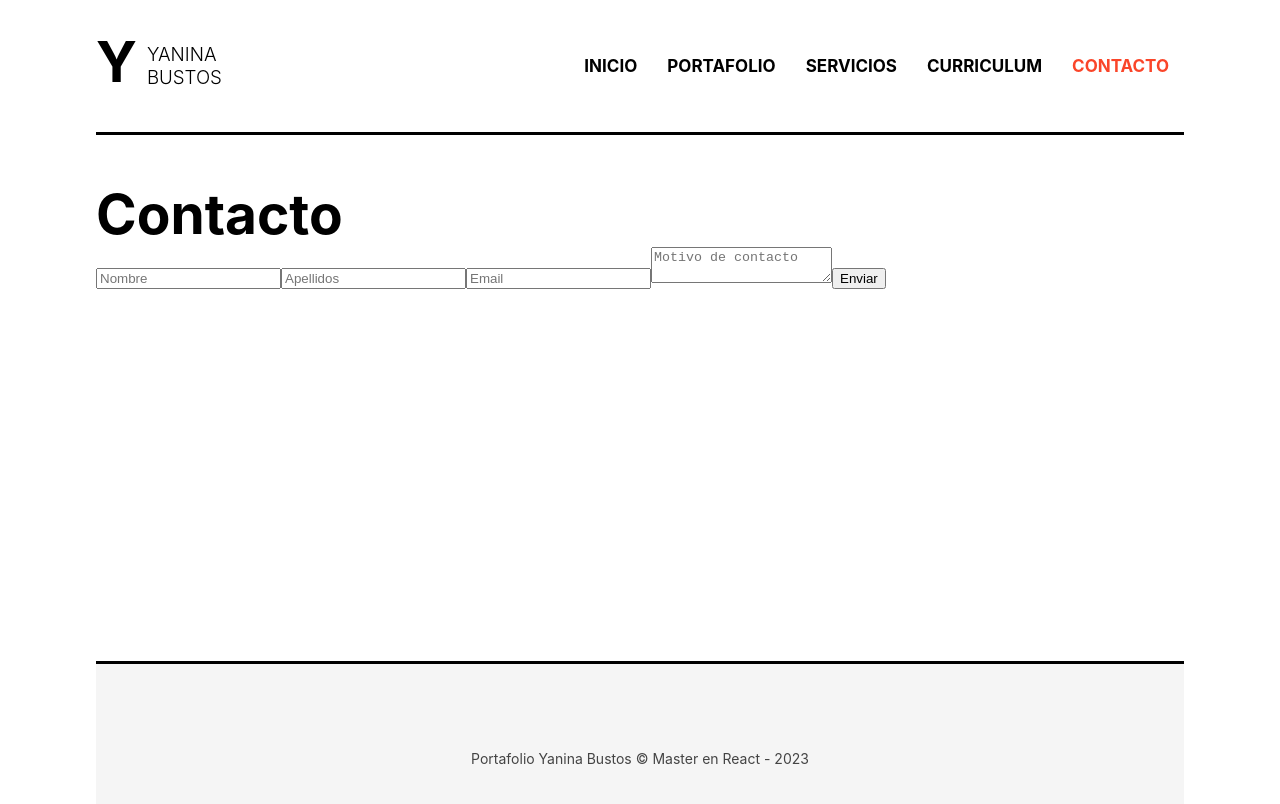
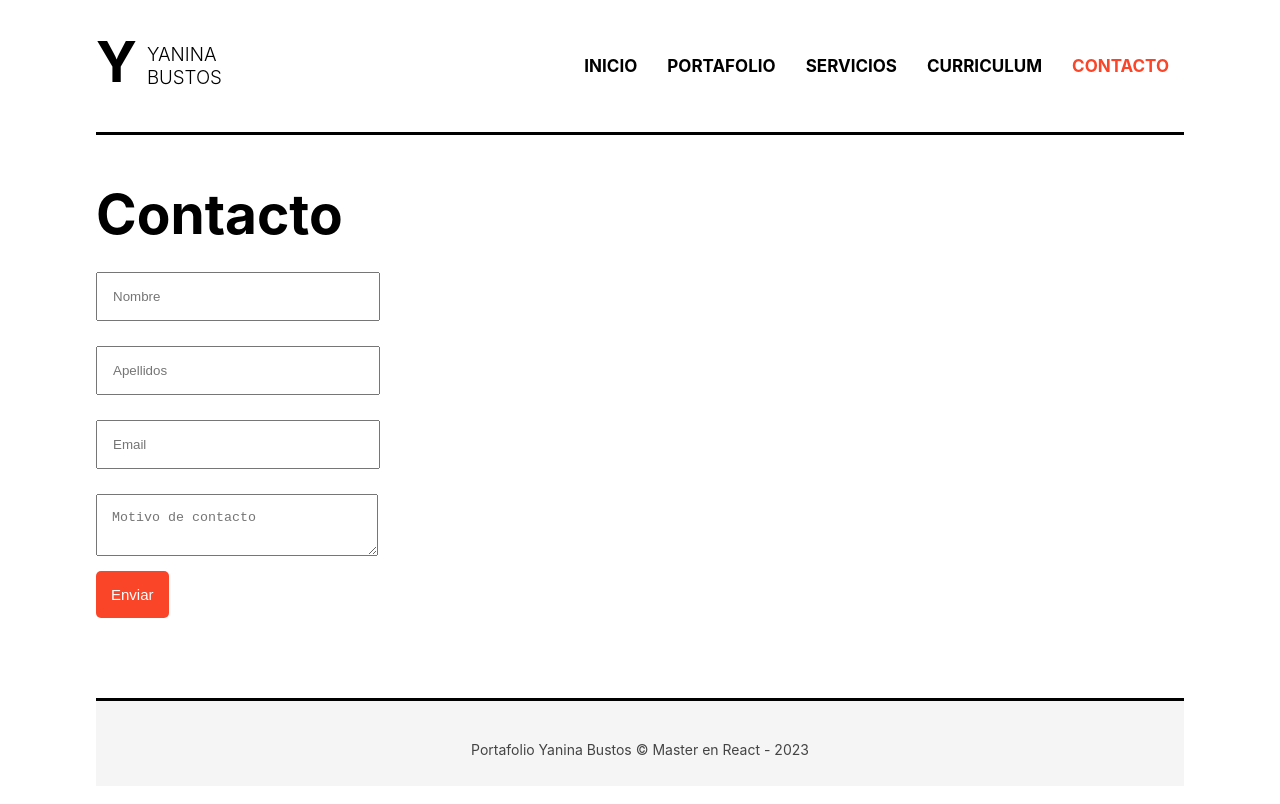
Before and after one commit to yanibustos/React_Portfolio, a React (Create React App) app: page /contacto in a window 1280 px wide. Shown: the top 804 px of the page. Built offline with nearby package versions, Linux system fonts and the light colour scheme.

Commit message:
Dando estilos al formulario de contacto

```diff
--- a/src/index.css
+++ b/src/index.css
@@ -92,8 +92,8 @@ code {
   border-top: 3px solid black;
   padding-top: 45px;
   background: #f5f5f5;
-  min-height: 150px;
-  line-height: 100px;
+  min-height: 40px;
+  line-height: 7px;
   color: #444;
 }
 
@@ -124,7 +124,9 @@ code {
   display:flexbox;
 }
 
-.home a:hover{
+.home a:hover,
+input[type="submit"]:hover,
+button:hover{
   background-color: rgb(26, 137, 26);
 }
 
@@ -144,3 +146,27 @@ code {
 .home p{
   color: rgb(98, 97, 97);
 }
+
+input[type="text"],
+textarea{
+  padding: 15px;
+  display: block;
+  width: 250px;
+  margin-top: 25px;
+
+}
+
+input[type="submit"],
+button{
+  background-color: #fa4529;
+  font-size: 15px;
+  color: white;
+  padding:15px ;
+  border: 0px;
+  border-radius: 5px;
+  text-decoration: none;
+  transition: all 300ms;
+  display:flexbox;
+  margin-top: 15px;
+  cursor: pointer;
+}
```
